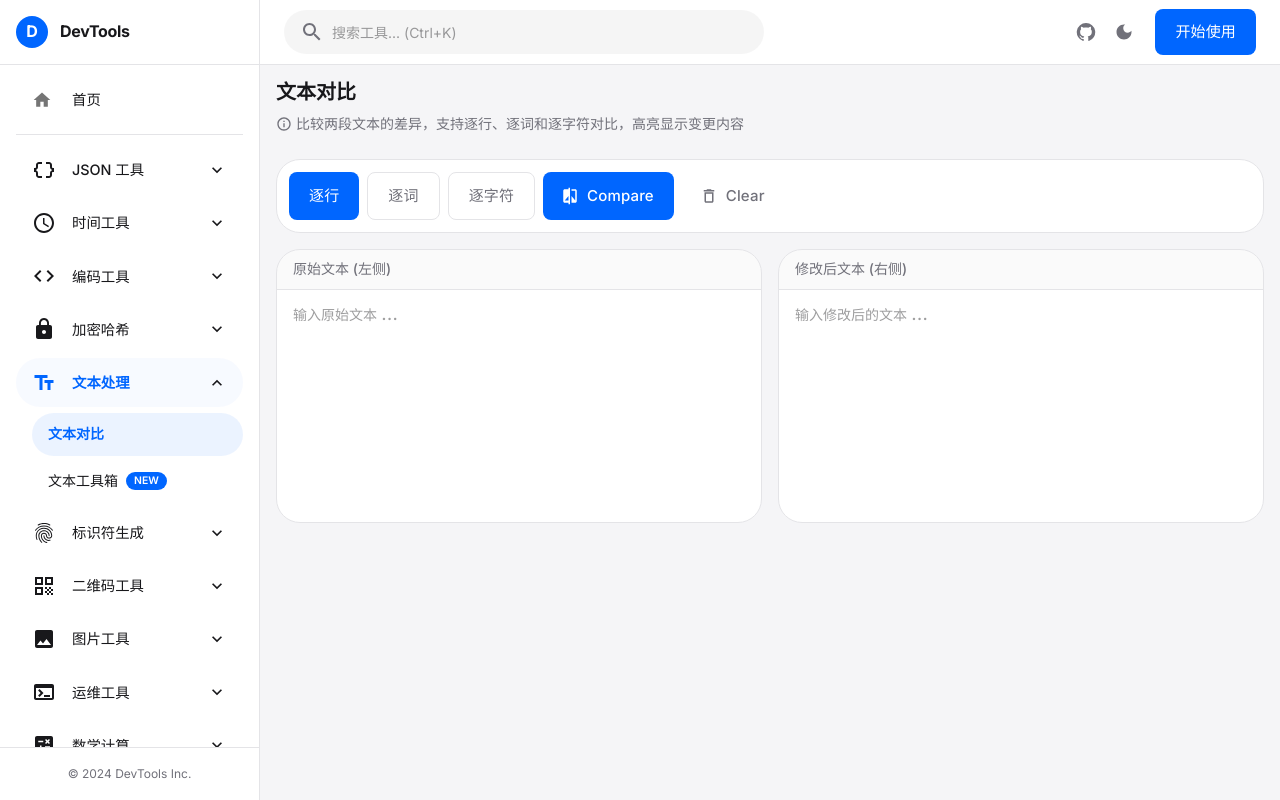
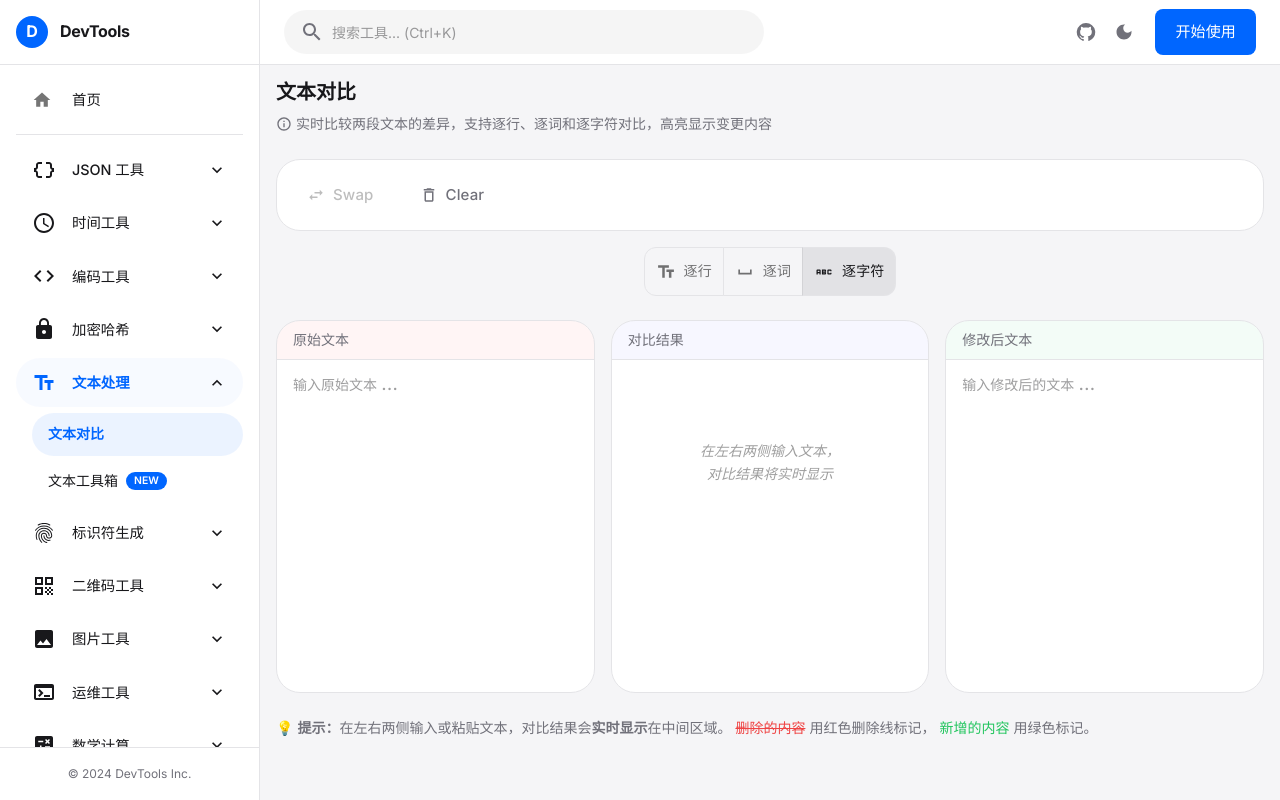
Before and after one commit to Code-suphub/tools_organization, a React (Vite) app: page /tools/text/diff in a window 1280 px wide. Built offline with nearby package versions, Linux system fonts and the light colour scheme.

Commit message:
字符串实时对比

```diff
--- a/src/tools/text/TextDiff.jsx
+++ b/src/tools/text/TextDiff.jsx
@@ -1,7 +1,10 @@
-import React, { useState, useCallback } from 'react';
-import { Box, Grid, Paper, Typography, TextField, useTheme, Alert, Chip } from '@mui/material';
-import CompareIcon from '@mui/icons-material/Compare';
+import React, { useState, useMemo, useCallback } from 'react';
+import { Box, Grid, Paper, Typography, TextField, useTheme, Chip, ToggleButtonGroup, ToggleButton } from '@mui/material';
 import DeleteOutlineIcon from '@mui/icons-material/DeleteOutline';
+import SwapHorizIcon from '@mui/icons-material/SwapHoriz';
+import TextFieldsIcon from '@mui/icons-material/TextFields';
+import SpaceBarIcon from '@mui/icons-material/SpaceBar';
+import AbcIcon from '@mui/icons-material/Abc';
 import { diffLines, diffWords, diffChars } from 'diff';
 
 import ToolCard from '../../components/ToolCard';
@@ -10,10 +13,11 @@ import ToolCard from '../../components/ToolCard';
  * 文本对比工具
  *
  * 功能：
- * - 逐行对比
- * - 逐词对比
- * - 逐字符对比
+ * - 实时逐行对比
+ * - 实时逐词对比
+ * - 实时逐字符对比
  * - 高亮显示差异
+ * - 统计新增/删除数量
  */
 function TextDiff() {
     const theme = useTheme();
@@ -21,9 +25,7 @@ function TextDiff() {
     // 状态管理
     const [leftInput, setLeftInput] = useState('');
     const [rightInput, setRightInput] = useState('');
-    const [diffResult, setDiffResult] = useState(null);
-    const [diffMode, setDiffMode] = useState('lines'); // lines | words | chars
-    const [stats, setStats] = useState({ added: 0, removed: 0, unchanged: 0 });
+    const [diffMode, setDiffMode] = useState('chars'); // lines | words | chars
 
     /**
      * 获取 diff 函数
@@ -37,12 +39,12 @@ function TextDiff() {
     };
 
     /**
-     * 执行文本对比
+     * 实时计算对比结果（使用 useMemo 优化性能）
      */
-    const handleCompare = useCallback(() => {
+    const { diffResult, stats } = useMemo(() => {
+        // 如果两边都为空，则不显示结果
         if (!leftInput && !rightInput) {
-            setDiffResult(null);
-            return;
+            return { diffResult: null, stats: { added: 0, removed: 0, unchanged: 0 } };
         }
 
         const diffFn = getDiffFn(diffMode);
@@ -64,8 +66,7 @@ function TextDiff() {
             }
         });
 
-        setDiffResult(diff);
-        setStats({ added, removed, unchanged });
+        return { diffResult: diff, stats: { added, removed, unchanged } };
     }, [leftInput, rightInput, diffMode]);
 
     /**
@@ -74,49 +75,32 @@ function TextDiff() {
     const handleClear = useCallback(() => {
         setLeftInput('');
         setRightInput('');
-        setDiffResult(null);
-        setStats({ added: 0, removed: 0, unchanged: 0 });
     }, []);
+
+    /**
+     * 交换左右文本
+     */
+    const handleSwap = useCallback(() => {
+        setLeftInput(rightInput);
+        setRightInput(leftInput);
+    }, [leftInput, rightInput]);
 
     /**
      * 切换对比模式
      */
-    const handleModeChange = (mode) => {
-        setDiffMode(mode);
-        // 如果已有结果，重新计算
-        if (leftInput || rightInput) {
-            const diffFn = getDiffFn(mode);
-            const diff = diffFn(leftInput, rightInput);
-            setDiffResult(diff);
+    const handleModeChange = (_, newMode) => {
+        if (newMode !== null) {
+            setDiffMode(newMode);
         }
     };
 
     // 工具栏按钮配置
     const actions = [
         {
-            label: '逐行',
-            onClick: () => handleModeChange('lines'),
-            variant: diffMode === 'lines' ? 'contained' : 'outlined',
-            color: diffMode === 'lines' ? 'primary' : 'inherit',
-        },
-        {
-            label: '逐词',
-            onClick: () => handleModeChange('words'),
-            variant: diffMode === 'words' ? 'contained' : 'outlined',
-            color: diffMode === 'words' ? 'primary' : 'inherit',
-        },
-        {
-            label: '逐字符',
-            onClick: () => handleModeChange('chars'),
-            variant: diffMode === 'chars' ? 'contained' : 'outlined',
-            color: diffMode === 'chars' ? 'primary' : 'inherit',
-        },
-        {
-            label: 'Compare',
-            icon: <CompareIcon fontSize="small" />,
-            onClick: handleCompare,
-            variant: 'contained',
-            color: 'primary',
+            label: 'Swap',
+            icon: <SwapHorizIcon fontSize="small" />,
+            onClick: handleSwap,
+            disabled: !leftInput && !rightInput,
         },
         {
             label: 'Clear',
@@ -126,7 +110,7 @@ function TextDiff() {
     ];
 
     /**
-     * 渲染 Diff 结果
+     * 渲染 Diff 结果 - 实时更新
      */
     const renderDiffResult = () => {
         if (!diffResult) return null;
@@ -137,7 +121,7 @@ function TextDiff() {
                     fontFamily: "'Fira Code', monospace",
                     fontSize: '13px',
                     lineHeight: diffMode === 'lines' ? 1.6 : 1.8,
-                    whiteSpace: diffMode === 'lines' ? 'pre-wrap' : 'pre-wrap',
+                    whiteSpace: 'pre-wrap',
                     wordBreak: 'break-word',
                 }}
             >
@@ -180,16 +164,45 @@ function TextDiff() {
         );
     };
 
+    /**
+     * 判断是否有差异
+     */
+    const hasDiff = diffResult && (stats.added > 0 || stats.removed > 0);
+    const isIdentical = diffResult && stats.added === 0 && stats.removed === 0 && (leftInput || rightInput);
+
     return (
         <ToolCard
             title="文本对比"
-            description="比较两段文本的差异，支持逐行、逐词和逐字符对比，高亮显示变更内容"
+            description="实时比较两段文本的差异，支持逐行、逐词和逐字符对比，高亮显示变更内容"
             actions={actions}
         >
-            {/* 双栏输入 */}
-            <Grid container spacing={2} sx={{ mb: 3 }}>
-                {/* 左侧文本 */}
-                <Grid item xs={12} md={6}>
+            {/* 对比模式切换 */}
+            <Box sx={{ display: 'flex', justifyContent: 'center', mb: 3 }}>
+                <ToggleButtonGroup
+                    value={diffMode}
+                    exclusive
+                    onChange={handleModeChange}
+                    aria-label="对比模式"
+                >
+                    <ToggleButton value="lines" aria-label="逐行">
+                        <TextFieldsIcon sx={{ mr: 1 }} fontSize="small" />
+                        逐行
+                    </ToggleButton>
+                    <ToggleButton value="words" aria-label="逐词">
+                        <SpaceBarIcon sx={{ mr: 1 }} fontSize="small" />
+                        逐词
+                    </ToggleButton>
+                    <ToggleButton value="chars" aria-label="逐字符">
+                        <AbcIcon sx={{ mr: 1 }} fontSize="small" />
+                        逐字符
+                    </ToggleButton>
+                </ToggleButtonGroup>
+            </Box>
+
+            {/* 三栏布局：左边输入 | 中间结果 | 右边输入 */}
+            <Grid container spacing={2}>
+                {/* 左侧文本输入 */}
+                <Grid item xs={12} md={4}>
                     <Paper
                         elevation={0}
                         sx={{
@@ -197,6 +210,7 @@ function TextDiff() {
                             border: `1px solid ${theme.palette.divider}`,
                             borderRadius: 2,
                             overflow: 'hidden',
+                            height: '100%',
                         }}
                     >
                         <Box
@@ -205,18 +219,18 @@ function TextDiff() {
                                 py: 1,
                                 borderBottom: `1px solid ${theme.palette.divider}`,
                                 backgroundColor: theme.palette.mode === 'dark'
-                                    ? 'rgba(255,255,255,0.02)'
-                                    : 'rgba(0,0,0,0.02)',
+                                    ? 'rgba(239, 68, 68, 0.1)'
+                                    : 'rgba(239, 68, 68, 0.05)',
                             }}
                         >
                             <Typography variant="body2" fontWeight={500} color="text.secondary">
-                                原始文本 (左侧)
+                                原始文本
                             </Typography>
                         </Box>
                         <TextField
                             fullWidth
                             multiline
-                            rows={10}
+                            rows={15}
                             value={leftInput}
                             onChange={(e) => setLeftInput(e.target.value)}
                             placeholder="输入原始文本..."
@@ -227,14 +241,15 @@ function TextDiff() {
                                     p: 2,
                                     fontFamily: 'Fira Code, monospace',
                                     fontSize: '14px',
+                                    alignItems: 'flex-start',
                                 },
                             }}
                         />
                     </Paper>
                 </Grid>
 
-                {/* 右侧文本 */}
-                <Grid item xs={12} md={6}>
+                {/* 中间对比结果 - 实时显示 */}
+                <Grid item xs={12} md={4}>
                     <Paper
                         elevation={0}
                         sx={{
@@ -242,6 +257,9 @@ function TextDiff() {
                             border: `1px solid ${theme.palette.divider}`,
                             borderRadius: 2,
                             overflow: 'hidden',
+                            height: '100%',
+                            display: 'flex',
+                            flexDirection: 'column',
                         }}
                     >
                         <Box
@@ -250,18 +268,104 @@ function TextDiff() {
                                 py: 1,
                                 borderBottom: `1px solid ${theme.palette.divider}`,
                                 backgroundColor: theme.palette.mode === 'dark'
-                                    ? 'rgba(255,255,255,0.02)'
-                                    : 'rgba(0,0,0,0.02)',
+                                    ? 'rgba(99, 102, 241, 0.1)'
+                                    : 'rgba(99, 102, 241, 0.05)',
+                                display: 'flex',
+                                alignItems: 'center',
+                                justifyContent: 'space-between',
+                                flexWrap: 'wrap',
+                                gap: 1,
                             }}
                         >
                             <Typography variant="body2" fontWeight={500} color="text.secondary">
-                                修改后文本 (右侧)
+                                对比结果
+                            </Typography>
+                            {hasDiff && (
+                                <Box sx={{ display: 'flex', gap: 0.5 }}>
+                                    <Chip
+                                        label={`-${stats.removed}`}
+                                        size="small"
+                                        sx={{
+                                            height: 20,
+                                            fontSize: 11,
+                                            backgroundColor: 'rgba(239, 68, 68, 0.15)',
+                                            color: theme.palette.mode === 'dark' ? '#fca5a5' : '#dc2626',
+                                        }}
+                                    />
+                                    <Chip
+                                        label={`+${stats.added}`}
+                                        size="small"
+                                        sx={{
+                                            height: 20,
+                                            fontSize: 11,
+                                            backgroundColor: 'rgba(34, 197, 94, 0.15)',
+                                            color: theme.palette.mode === 'dark' ? '#86efac' : '#15803d',
+                                        }}
+                                    />
+                                </Box>
+                            )}
+                        </Box>
+                        <Box
+                            sx={{
+                                p: 2,
+                                flex: 1,
+                                overflow: 'auto',
+                                minHeight: 300,
+                            }}
+                        >
+                            {!leftInput && !rightInput ? (
+                                <Typography
+                                    variant="body2"
+                                    color="text.disabled"
+                                    sx={{ fontStyle: 'italic', textAlign: 'center', mt: 8 }}
+                                >
+                                    在左右两侧输入文本，<br />对比结果将实时显示
+                                </Typography>
+                            ) : isIdentical ? (
+                                <Box sx={{ textAlign: 'center', mt: 8 }}>
+                                    <Chip
+                                        label="✓ 两段文本完全相同"
+                                        color="success"
+                                        sx={{ fontWeight: 500 }}
+                                    />
+                                </Box>
+                            ) : (
+                                renderDiffResult()
+                            )}
+                        </Box>
+                    </Paper>
+                </Grid>
+
+                {/* 右侧文本输入 */}
+                <Grid item xs={12} md={4}>
+                    <Paper
+                        elevation={0}
+                        sx={{
+                            backgroundColor: theme.palette.background.paper,
+                            border: `1px solid ${theme.palette.divider}`,
+                            borderRadius: 2,
+                            overflow: 'hidden',
+                            height: '100%',
+                        }}
+                    >
+                        <Box
+                            sx={{
+                                px: 2,
+                                py: 1,
+                                borderBottom: `1px solid ${theme.palette.divider}`,
+                                backgroundColor: theme.palette.mode === 'dark'
+                                    ? 'rgba(34, 197, 94, 0.1)'
+                                    : 'rgba(34, 197, 94, 0.05)',
+                            }}
+                        >
+                            <Typography variant="body2" fontWeight={500} color="text.secondary">
+                                修改后文本
                             </Typography>
                         </Box>
                         <TextField
                             fullWidth
                             multiline
-                            rows={10}
+                            rows={15}
                             value={rightInput}
                             onChange={(e) => setRightInput(e.target.value)}
                             placeholder="输入修改后的文本..."
@@ -272,6 +376,7 @@ function TextDiff() {
                                     p: 2,
                                     fontFamily: 'Fira Code, monospace',
                                     fontSize: '14px',
+                                    alignItems: 'flex-start',
                                 },
                             }}
                         />
@@ -279,65 +384,17 @@ function TextDiff() {
                 </Grid>
             </Grid>
 
-            {/* 对比结果 */}
-            {diffResult && (
-                <Paper
-                    elevation={0}
-                    sx={{
-                        backgroundColor: theme.palette.background.paper,
-                        border: `1px solid ${theme.palette.divider}`,
-                        borderRadius: 2,
-                        overflow: 'hidden',
-                    }}
-                >
-                    <Box
-                        sx={{
-                            px: 2,
-                            py: 1.5,
-                            borderBottom: `1px solid ${theme.palette.divider}`,
-                            backgroundColor: theme.palette.mode === 'dark'
-                                ? 'rgba(255,255,255,0.02)'
-                                : 'rgba(0,0,0,0.02)',
-                            display: 'flex',
-                            alignItems: 'center',
-                            justifyContent: 'space-between',
-                            flexWrap: 'wrap',
-                            gap: 1,
-                        }}
-                    >
-                        <Typography variant="body2" fontWeight={500} color="text.secondary">
-                            对比结果 ({diffMode === 'lines' ? '逐行' : diffMode === 'words' ? '逐词' : '逐字符'})
-                        </Typography>
-                        <Box sx={{ display: 'flex', gap: 1 }}>
-                            <Chip
-                                label={`+${stats.added} 新增`}
-                                size="small"
-                                sx={{
-                                    backgroundColor: 'rgba(34, 197, 94, 0.15)',
-                                    color: theme.palette.mode === 'dark' ? '#86efac' : '#15803d',
-                                }}
-                            />
-                            <Chip
-                                label={`-${stats.removed} 删除`}
-                                size="small"
-                                sx={{
-                                    backgroundColor: 'rgba(239, 68, 68, 0.15)',
-                                    color: theme.palette.mode === 'dark' ? '#fca5a5' : '#dc2626',
-                                }}
-                            />
-                        </Box>
-                    </Box>
-                    <Box
-                        sx={{
-                            p: 2,
-                            maxHeight: 400,
-                            overflow: 'auto',
-                        }}
-                    >
-                        {renderDiffResult()}
-                    </Box>
-                </Paper>
-            )}
+            {/* 使用说明 */}
+            <Box sx={{ mt: 3 }}>
+                <Typography variant="body2" color="text.secondary">
+                    💡 <strong>提示：</strong>
+                    在左右两侧输入或粘贴文本，对比结果会<strong>实时显示</strong>在中间区域。
+                    <Box component="span" sx={{ color: theme.palette.error.main, mx: 0.5, textDecoration: 'line-through' }}>删除的内容</Box>
+                    用红色删除线标记，
+                    <Box component="span" sx={{ color: theme.palette.success.main, mx: 0.5 }}>新增的内容</Box>
+                    用绿色标记。
+                </Typography>
+            </Box>
         </ToolCard>
     );
 }
```
